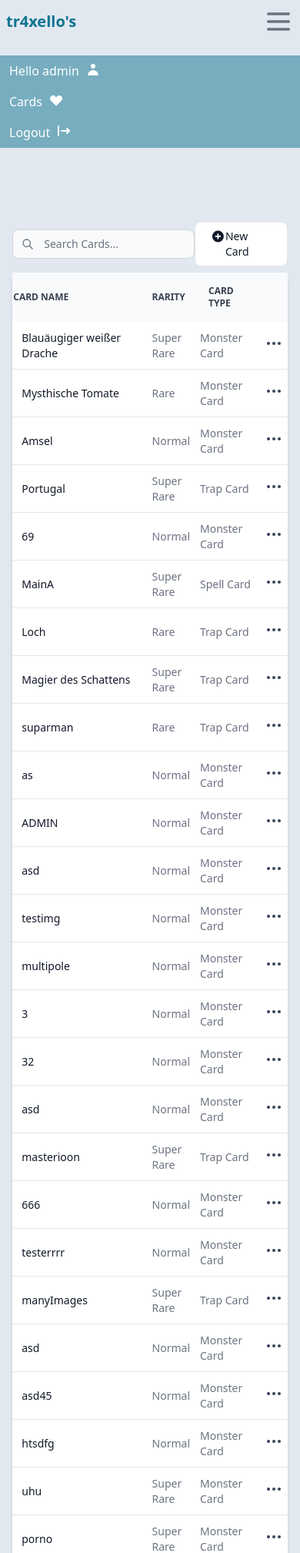
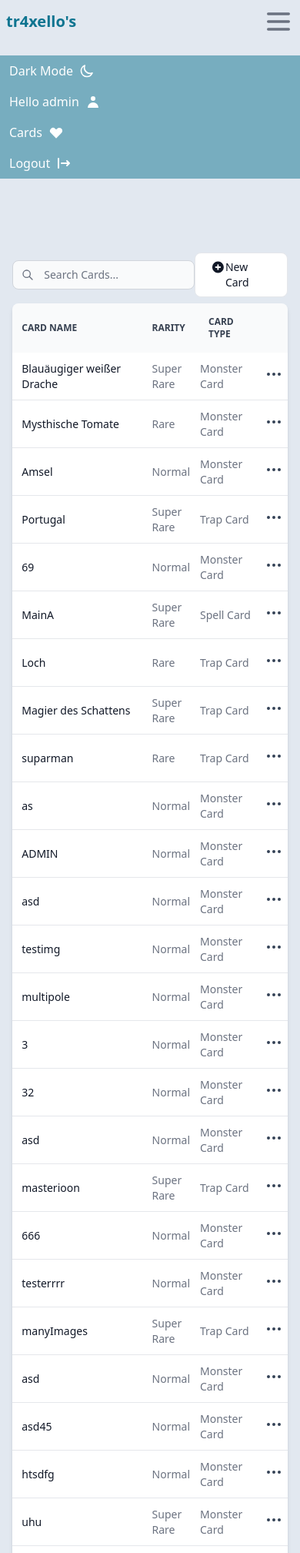
Before and after one commit to zieglerl00/ziggy-todo, a Django app: page / in a window 390 px wide, after a click that opens the changed part. Shown: the top 2017 px of the page at 77% size. Run offline with Django 4.2, Linux system fonts and the light colour scheme; a user stored in the database is signed in; data comes from the database, SQL or seed files in the repository; both versions use the stored data as it was after the commit; some libraries are stand-ins or nearby versions.

Commit message:
PATCH: added Toaster and Darkmode

```diff
--- a/images_app/urls.py
+++ b/images_app/urls.py
@@ -12,4 +12,5 @@ urlpatterns = [
     path('logout/', views.logout_view, name="logout"),
     path('add_card/', views.add_card, name="add_card"),
     path('card/<int:pk>', views.card_detail_view, name="card_page"),
+    path('delete/<int:pk>', views.delete_entry, name="delete"),
 ]
--- a/images_app/views.py
+++ b/images_app/views.py
@@ -102,8 +102,7 @@ def add_card(request):
                     new_image = Image(card=card, photo=image)
                     new_image.save()
 
-
-
+            messages.success(request, 'added successfully')
             return HttpResponseRedirect('/')
         else:
             return HttpResponseRedirect('/?error=not_authenticated')
@@ -120,8 +119,14 @@ def card_detail_view(request, pk):
         "card": card,
     })
 
-# def add_photo(request):
-#
-#     if request.method == "POST":
-#         data = request.POST
-#         images = request.FILES.get("images")
+
+def delete_entry(request, pk):
+    user = request.user
+
+    if user.is_superuser:
+        card = Card.objects.get(pk=pk)
+        card.delete()
+        messages.success(request, 'delete successfully')
+        return HttpResponseRedirect('/')
+    else:
+        return HttpResponseRedirect('/?error=not_authenticated')
--- a/static/js/main.js
+++ b/static/js/main.js
@@ -66,3 +66,38 @@ function copyToClipboard(pk) {
         //TODO copied to clipboard pop up
     }
 }
+
+let nav_mode = document.getElementById("nav--mode")
+function changeMode() {
+
+    let el = document.getElementById('change--mode')
+    if (el.classList.contains("dark")) {
+        el.classList.remove("dark")
+        nav_mode.innerHTML = "Dark Mode\n" +
+            "                    <svg xmlns=\"http://www.w3.org/2000/svg\" class=\"ml-2 h-5 w-5\" fill=\"none\" viewBox=\"0 0 24 24\" stroke=\"currentColor\" stroke-width=\"2\">\n" +
+            "                      <path stroke-linecap=\"round\" stroke-linejoin=\"round\" d=\"M20.354 15.354A9 9 0 018.646 3.646 9.003 9.003 0 0012 21a9.003 9.003 0 008.354-5.646z\" />\n" +
+            "                    </svg>"
+    }
+    else {
+        el.classList.add("dark")
+        nav_mode.innerHTML = "Light Mode\n" +
+            "<svg xmlns=\"http://www.w3.org/2000/svg\" class=\"ml-2 h-5 w-5\" fill=\"none\" viewBox=\"0 0 24 24\" stroke=\"currentColor\" stroke-width=\"2\">\n" +
+            "  <path stroke-linecap=\"round\" stroke-linejoin=\"round\" d=\"M12 3v1m0 16v1m9-9h-1M4 12H3m15.364 6.364l-.707-.707M6.343 6.343l-.707-.707m12.728 0l-.707.707M6.343 17.657l-.707.707M16 12a4 4 0 11-8 0 4 4 0 018 0z\" />\n" +
+            "</svg>"
+    }
+}
+
+// On page load or when changing themes, best to add inline in `head` to avoid FOUC
+    if (localStorage.getItem('color-theme') === 'dark' || (!('color-theme' in localStorage) && window.matchMedia('(prefers-color-scheme: dark)').matches)) {
+        document.documentElement.classList.add('dark');
+        nav_mode.innerHTML = "Light Mode\n" +
+            "<svg xmlns=\"http://www.w3.org/2000/svg\" class=\"ml-2 h-5 w-5\" fill=\"none\" viewBox=\"0 0 24 24\" stroke=\"currentColor\" stroke-width=\"2\">\n" +
+            "  <path stroke-linecap=\"round\" stroke-linejoin=\"round\" d=\"M12 3v1m0 16v1m9-9h-1M4 12H3m15.364 6.364l-.707-.707M6.343 6.343l-.707-.707m12.728 0l-.707.707M6.343 17.657l-.707.707M16 12a4 4 0 11-8 0 4 4 0 018 0z\" />\n" +
+            "</svg>"
+    } else {
+        document.documentElement.classList.remove('dark')
+        nav_mode.innerHTML = "Dark Mode\n" +
+            "                    <svg xmlns=\"http://www.w3.org/2000/svg\" class=\"ml-2 h-5 w-5\" fill=\"none\" viewBox=\"0 0 24 24\" stroke=\"currentColor\" stroke-width=\"2\">\n" +
+            "                      <path stroke-linecap=\"round\" stroke-linejoin=\"round\" d=\"M20.354 15.354A9 9 0 018.646 3.646 9.003 9.003 0 0012 21a9.003 9.003 0 008.354-5.646z\" />\n" +
+            "                    </svg>"
+    }
--- a/static/src/output.css
+++ b/static/src/output.css
@@ -1494,6 +1555,19 @@ input:checked + .toggle-bg {
   border-bottom-right-radius: 0.5rem;
 }
 
+.rounded-t-lg {
+  border-top-left-radius: 0.5rem;
+  border-top-right-radius: 0.5rem;
+}
+
+.rounded-tr-lg {
+  border-top-right-radius: 0.5rem;
+}
+
+.rounded-tl-lg {
+  border-top-left-radius: 0.5rem;
+}
+
 .border {
   border-width: 1px;
 }
--- a/tailwind.config.js
+++ b/tailwind.config.js
@@ -4,6 +4,7 @@ module.exports = {
       './templates/**/*.html',
       './node_modules/flowbite/**/*.js'
   ],
+  darkMode: "class",
   theme: {
     extend: {},
   },
--- a/templates/_base.html
+++ b/templates/_base.html
@@ -4,7 +4,7 @@
 {% load static %}
 
 <!DOCTYPE html>
-<html lang="en">
+<html lang="en" class="" id="change--mode">
 
 <head>
     <meta charset="UTF-8">
@@ -18,7 +18,7 @@
 
 </head>
 
-<body class="bg-slate-200">
+<body class="bg-slate-200 dark:bg-slate-600">
 
     {% include "sign_in.html" %}
     {% include "navbar.html" %}
--- a/templates/add_card.html
+++ b/templates/add_card.html
@@ -37,10 +37,10 @@
                         </select>
                     </div>
                     <div class="mb-2">
-                        {% include 'dropzone.html' %}
+                        {% include 'insert_files.html' %}
                     </div>
                 <div class="mt-4 flex justify-end">
-                    <button data-modal-toggle="extralarge-modal" class="mr-2 text-white bg-gray-700/50 hover:bg-gray-800 focus:ring-4 focus:outline-none focus:ring-gray-300 font-medium rounded-lg text-sm px-5 py-2.5 text-center dark:bg-blue-600 dark:hover:bg-blue-700 dark:focus:ring-blue-800">Cancel</button>
+                    <button data-modal-toggle="extralarge-modal" class="mr-2 text-white bg-gray-700/50 hover:bg-gray-800 focus:ring-4 focus:outline-none focus:ring-gray-300 font-medium rounded-lg text-sm px-5 py-2.5 text-center dark:bg-gray-600 dark:hover:bg-gray-300 dark:focus:ring-gray-800">Cancel</button>
                     <button data-modal-toggle="extralarge-modal" type="submit" class="text-white bg-cyan-700 hover:bg-cyan-800 focus:ring-4 focus:outline-none focus:ring-cyan-300 font-medium rounded-lg text-sm px-5 py-2.5 text-center dark:bg-cyan-600/50 dark:hover:bg-cyan-700 dark:focus:ring-blue-800">Add Card</button>
                 </div>
 
--- a/templates/card_dropdown.html
+++ b/templates/card_dropdown.html
@@ -1,7 +1,7 @@
 <div id="dropdown-{{ card.pk }}" class="z-10 hidden bg-white divide-y divide-gray-100 rounded shadow w-44 dark:bg-gray-700">
     <ul class="py-1 text-sm text-gray-700 dark:text-gray-200" aria-labelledby="dropdownDefault">
       <li>
-        <a href="{% url 'images_app:card_page' card.pk %}" class="flex block px-4 py-2 hover:bg-gray-100 dark:hover:bg-gray-600 dark:hover:text-white">
+        <a href="{% url 'images_app:card_page' card.pk %}" class="flex items-center block px-4 py-2 hover:bg-gray-100 dark:hover:bg-gray-600 dark:hover:text-white">
             Details
             <svg xmlns="http://www.w3.org/2000/svg" class="h-4 w-4 ml-2" fill="none" viewBox="0 0 24 24" stroke="currentColor" stroke-width="2">
               <path stroke-linecap="round" stroke-linejoin="round" d="M4 6a2 2 0 012-2h2a2 2 0 012 2v2a2 2 0 01-2 2H6a2 2 0 01-2-2V6zM14 6a2 2 0 012-2h2a2 2 0 012 2v2a2 2 0 01-2 2h-2a2 2 0 01-2-2V6zM4 16a2 2 0 012-2h2a2 2 0 012 2v2a2 2 0 01-2 2H6a2 2 0 01-2-2v-2zM14 16a2 2 0 012-2h2a2 2 0 012 2v2a2 2 0 01-2 2h-2a2 2 0 01-2-2v-2z" />
@@ -9,12 +9,24 @@
         </a>
       </li>
       <li>
-        <p id="copy_to_clipboard{{ card.pk }}" onclick="copyToClipboard({{ card.pk }})" target="http://127.0.0.1:8000/card/{{ card.pk }}" class="cursor-pointer flex block px-4 py-2 hover:bg-gray-100 dark:hover:bg-gray-600 dark:hover:text-white">
+        <p id="copy_to_clipboard{{ card.pk }}" onclick="copyToClipboard({{ card.pk }})" target="http://127.0.0.1:8000/card/{{ card.pk }}" class="cursor-pointer flex items-center block px-4 py-2 hover:bg-gray-100 dark:hover:bg-gray-600 dark:hover:text-white">
             Direct Link
             <svg xmlns="http://www.w3.org/2000/svg" class="h-4 w-4 ml-2" fill="none" viewBox="0 0 24 24" stroke="currentColor" stroke-width="2">
               <path stroke-linecap="round" stroke-linejoin="round" d="M13.828 10.172a4 4 0 00-5.656 0l-4 4a4 4 0 105.656 5.656l1.102-1.101m-.758-4.899a4 4 0 005.656 0l4-4a4 4 0 00-5.656-5.656l-1.1 1.1" />
             </svg>
         </p>
       </li>
+        {% if user.is_superuser %}
+            <li>
+                <p class="flex items-center block px-4 py-2 cursor-pointer hover:bg-gray-100 dark:hover:bg-gray-600 dark:hover:text-white" data-modal-toggle="popup-modal">
+                    Delete
+                    <svg xmlns="http://www.w3.org/2000/svg" class="text-red-500 h-4 w-4 ml-2" fill="none" viewBox="0 0 24 24" stroke="currentColor" stroke-width="2">
+                      <path stroke-linecap="round" stroke-linejoin="round" d="M19 7l-.867 12.142A2 2 0 0116.138 21H7.862a2 2 0 01-1.995-1.858L5 7m5 4v6m4-6v6m1-10V4a1 1 0 00-1-1h-4a1 1 0 00-1 1v3M4 7h16" />
+                    </svg>
+                </p>
+            </li>
+        {% endif %}
     </ul>
 </div>
+
+{% include 'delete.html' %}
--- a/templates/datatable.html
+++ b/templates/datatable.html
@@ -11,17 +11,13 @@
                 <div class="flex absolute inset-y-0 left-0 items-center pl-3 pointer-events-none">
                     <svg class="w-4 h-4 text-gray-500 dark:text-gray-400" fill="none" stroke="currentColor" viewBox="0 0 24 24" xmlns="http://www.w3.org/2000/svg"><path stroke-linecap="round" stroke-linejoin="round" stroke-width="2" d="M21 21l-6-6m2-5a7 7 0 11-14 0 7 7 0 0114 0z"></path></svg>
                 </div>
-                <input type="search" onkeyup="searchTable()" id="default-search" class="block p-2 pl-10 w-full text-sm text-gray-900 bg-gray-50 rounded-lg border border-gray-300 focus:ring-cyan-500 focus:border-cyan-500 dark:bg-cyan-700 dark:border-gray-600 dark:placeholder-gray-400 dark:text-white dark:focus:ring-cyan-500 dark:focus:border-cyan-500" placeholder="Search Cards..." required>
+                <input type="search" onkeyup="searchTable()" id="default-search" class="block p-2 pl-10 w-full text-sm text-gray-900 bg-gray-50 rounded-lg border border-gray-300 focus:ring-cyan-500 focus:border-cyan-500 dark:bg-gray-700 dark:border-gray-600 dark:placeholder-gray-400 dark:text-white dark:focus:ring-cyan-500 dark:focus:border-cyan-500" placeholder="Search Cards..." required>
             </div>
         </div>
 
-        {% if error_msg %}
+    {% include "toaster.html" %}
 
-            asdasd
-            {% for message in messsages %}
-                {{ message }}
-            {% endfor %}
-        {% endif %}
+
 
         {% if user.is_superuser %}
             <a data-modal-toggle="extralarge-modal" type="button" class="flex py-2 px-5 text-sm font-medium text-gray-900 focus:outline-none bg-white rounded-lg border border-gray-200 hover:bg-gray-100 ease-in-out duration-150 cursor-pointer hover:text-cyan-700 focus:z-10 focus:ring-4 focus:ring-gray-200 dark:focus:ring-gray-700 dark:bg-gray-800 dark:text-gray-400 dark:border-gray-600 dark:hover:text-white dark:hover:bg-gray-700">
@@ -41,16 +37,16 @@
 {#                        <th onclick="sortTable(0)" scope="col" class="md:px-3 py-4">#}
 {#                            ##}
 {#                        </th>#}
-                        <th onclick="sortTable(0)" scope="col" class="md:px-3 py-4 hover:bg-gray-100 ease-in-out duration-150">
+                        <th onclick="sortTable(0)" scope="col" class="px-3 py-4 hover:bg-gray-100 dark:hover:bg-gray-800/30 ease-in-out duration-150 rounded-tl-lg">
                             Card name
                         </th>
-                        <th onclick="sortTable(1)" scope="col" class="px-3 py-4 hover:bg-gray-100 ease-in-out duration-150">
+                        <th onclick="sortTable(1)" scope="col" class="px-3 py-4 hover:bg-gray-100 dark:hover:bg-gray-800/30 ease-in-out duration-150">
                             Rarity
                         </th>
-                        <th onclick="sortTable(2)" scope="col" class="px-3 py-4 hover:bg-gray-100 ease-in-out duration-150">
+                        <th onclick="sortTable(2)" scope="col" class="px-3 py-4 hover:bg-gray-100 dark:hover:bg-gray-800/30 ease-in-out duration-150">
                             Card Type
                         </th>
-                        <th scope="col" class="md:px-3 py-4">
+                        <th scope="col" class="md:px-3 py-4 rounded-tr-lg">
                             <span class="sr-only">Edit</span>
                         </th>
                     </tr>
@@ -72,8 +68,8 @@
                             {{ card.card_type.card_type }}
                         </td>
                         <td class="px-1.5 md:px-4 py-4 text-right">
-                            <button id="dropdownDefault" data-dropdown-toggle="dropdown-{{ card.pk }}" class="text-slate-700 font-medium text-sm text-center inline-flex items-center dark:bg-blue-600 dark:hover:bg-blue-700 dark:focus:ring-blue-800" type="button">
-                                <svg xmlns="http://www.w3.org/2000/svg" class="hover:text-cyan-700 ease-in-out duration-150 h-6 w-6" fill="none" viewBox="0 0 24 24" stroke="currentColor" stroke-width="2">
+                            <button id="dropdownDefault" data-dropdown-toggle="dropdown-{{ card.pk }}" class="text-slate-700 font-medium text-sm text-center inline-flex items-center  dark:focus:ring-blue-800" type="button">
+                                <svg xmlns="http://www.w3.org/2000/svg" class="hover:text-cyan-700 dark:text-gray-200 ease-in-out duration-150 h-6 w-6" fill="none" viewBox="0 0 24 24" stroke="currentColor" stroke-width="2">
                                   <path stroke-linecap="round" stroke-linejoin="round" d="M5 12h.01M12 12h.01M19 12h.01M6 12a1 1 0 11-2 0 1 1 0 012 0zm7 0a1 1 0 11-2 0 1 1 0 012 0zm7 0a1 1 0 11-2 0 1 1 0 012 0z" />
                                 </svg>
                             </button>
--- /dev/null
+++ b/templates/delete.html
@@ -0,0 +1,17 @@
+<div id="popup-modal" tabindex="-1" class="hidden overflow-y-auto overflow-x-hidden fixed top-0 right-0 left-0 z-50 md:inset-0 h-modal md:h-full">
+    <div class="relative p-4 w-full max-w-md h-full md:h-auto">
+        <div class="relative bg-white rounded-lg shadow dark:bg-gray-700">
+            <button type="button" class="absolute top-3 right-2.5 text-gray-400 bg-transparent hover:bg-gray-200 hover:text-gray-900 rounded-lg text-sm p-1.5 ml-auto inline-flex items-center dark:hover:bg-gray-800 dark:hover:text-white" data-modal-toggle="popup-modal">
+                <svg class="w-5 h-5" fill="currentColor" viewBox="0 0 20 20" xmlns="http://www.w3.org/2000/svg"><path fill-rule="evenodd" d="M4.293 4.293a1 1 0 011.414 0L10 8.586l4.293-4.293a1 1 0 111.414 1.414L11.414 10l4.293 4.293a1 1 0 01-1.414 1.414L10 11.414l-4.293 4.293a1 1 0 01-1.414-1.414L8.586 10 4.293 5.707a1 1 0 010-1.414z" clip-rule="evenodd"></path></svg>
+            </button>
+            <div class="p-6 text-center">
+                <svg class="mx-auto mb-4 w-14 h-14 text-gray-400 dark:text-gray-200" fill="none" stroke="currentColor" viewBox="0 0 24 24" xmlns="http://www.w3.org/2000/svg"><path stroke-linecap="round" stroke-linejoin="round" stroke-width="2" d="M12 8v4m0 4h.01M21 12a9 9 0 11-18 0 9 9 0 0118 0z"></path></svg>
+                <h3 class="mb-5 text-lg font-normal text-gray-500 dark:text-gray-400">Are you sure you want to delete this Card?</h3>
+                <a href="{% url 'images_app:delete' card.pk %}" data-modal-toggle="popup-modal" type="button" class="text-white bg-red-500 hover:bg-red-800 focus:ring-4 focus:outline-none focus:ring-red-300 dark:focus:ring-red-800 font-medium rounded-lg text-sm inline-flex items-center px-5 py-2.5 text-center mr-2">
+                    Yes, I'm sure
+                </a>
+                <button data-modal-toggle="popup-modal" type="button" class="text-gray-500 bg-white hover:bg-gray-100 focus:ring-4 focus:outline-none focus:ring-gray-200 rounded-lg border border-gray-200 text-sm font-medium px-5 py-2.5 hover:text-gray-900 focus:z-10 dark:bg-gray-700 dark:text-gray-300 dark:border-gray-500 dark:hover:text-white dark:hover:bg-gray-600 dark:focus:ring-gray-600">No, cancel</button>
+            </div>
+        </div>
+    </div>
+</div>
--- a/templates/dropzone.html
+++ b/templates/insert_files.html
@@ -1,3 +1,3 @@
-<div class="flex justify-center items-center w-full">
+<div class="flex justify-center items-center w-full mt-4">
     <input name="images" class="block w-full text-sm text-gray-900 bg-gray-50 rounded-lg border border-gray-300 cursor-pointer dark:text-gray-400 focus:outline-none dark:bg-gray-700 dark:border-gray-600 dark:placeholder-gray-400" id="multiple_files" type="file" multiple>
 </div>
--- a/templates/navbar.html
+++ b/templates/navbar.html
@@ -1,4 +1,4 @@
-<nav class="border-gray-200 md:px-2 sm:px-4 md:py-2.5 bg-slate-200 dark:bg-gray-800">
+<nav class="border-gray-200 md:px-2 sm:px-4 md:py-2.5 bg-slate-200 dark:bg-gray-800 dark:shadow-lg">
     <div class="flex flex-wrap justify-between items-center mx-auto">
         <a href="{% url 'images_app:index' %}" class="flex items-center">
             <span class="p-2 self-center text-cyan-700 text-xl font-semibold whitespace-nowrap dark:text-white">tr4xello's</span>
@@ -17,9 +17,15 @@
         </button>
         <div class="hidden w-full md:block md:w-auto ease-in-out duration-200" id="mobile-menu">
             <ul class="flex flex-col mt-4 md:flex-row md:space-x-8 md:mt-0 md:text-sm md:font-medium">
+                <li id="nav--mode" class="cursor-pointer flex items-center bg-cyan-700/50 hover:text-slate-700 ease-in-out duration-150 flex block py-2 pr-4 pl-3 text-white  md:bg-transparent md:text-cyan-700 md:p-0 dark:text-white" onclick="changeMode()">
+                    Dark Mode
+                    <svg xmlns="http://www.w3.org/2000/svg" class="ml-2 h-5 w-5" fill="none" viewBox="0 0 24 24" stroke="currentColor" stroke-width="2">
+                      <path stroke-linecap="round" stroke-linejoin="round" d="M20.354 15.354A9 9 0 018.646 3.646 9.003 9.003 0 0012 21a9.003 9.003 0 008.354-5.646z" />
+                    </svg>
+                </li>
             {% if user.is_authenticated %}
                 <li>
-                    <a href="{% url 'images_app:index' %}" class="bg-cyan-700/50 hover:text-slate-700 ease-in-out duration-150 flex block py-2 pr-4 pl-3 text-white  md:bg-transparent md:text-cyan-700 md:p-0 dark:text-white" aria-current="page">
+                    <a href="{% url 'images_app:index' %}" class="flex items-center bg-cyan-700/50 hover:text-slate-700 ease-in-out duration-150 flex block py-2 pr-4 pl-3 text-white  md:bg-transparent md:text-cyan-700 md:p-0 dark:text-white" aria-current="page">
                         Hello {{ user }}
                         <svg xmlns="http://www.w3.org/2000/svg" class="ml-2 h-5 w-5" viewBox="0 0 20 20" fill="currentColor">
                           <path fill-rule="evenodd" d="M10 9a3 3 0 100-6 3 3 0 000 6zm-7 9a7 7 0 1114 0H3z" clip-rule="evenodd" />
@@ -28,7 +34,7 @@
                 </li>
             {% endif %}
                 <li>
-                    <a href="{% url 'images_app:index' %}" class="bg-cyan-700/50 hover:text-slate-700 ease-in-out duration-150 flex block py-2 pr-4 pl-3 text-white md:bg-transparent md:text-cyan-700 md:p-0 dark:text-white" aria-current="page">
+                    <a href="{% url 'images_app:index' %}" class="flex items-center bg-cyan-700/50 hover:text-slate-700 ease-in-out duration-150 flex block py-2 pr-4 pl-3 text-white md:bg-transparent md:text-cyan-700 md:p-0 dark:text-white" aria-current="page">
                         Cards
                         <svg xmlns="http://www.w3.org/2000/svg" class="ml-2 h-5 w-5" viewBox="0 0 20 20" fill="currentColor">
                           <path fill-rule="evenodd" d="M3.172 5.172a4 4 0 015.656 0L10 6.343l1.172-1.171a4 4 0 115.656 5.656L10 17.657l-6.828-6.829a4 4 0 010-5.656z" clip-rule="evenodd" />
@@ -37,7 +43,7 @@
                 </li>
                 {% if user.is_authenticated %}
                 <li>
-                    <a href="{% url 'images_app:logout' %}" class="bg-cyan-700/50 hover:text-slate-700 ease-in-out duration-150 flex block py-2 pr-4 pl-3 text-white md:bg-transparent md:text-cyan-700 md:p-0 dark:text-white">
+                    <a href="{% url 'images_app:logout' %}" class="flex items-center bg-cyan-700/50 hover:text-slate-700 ease-in-out duration-150 flex block py-2 pr-4 pl-3 text-white md:bg-transparent md:text-cyan-700 md:p-0 dark:text-white">
                         Logout
                         <svg xmlns="http://www.w3.org/2000/svg" class="ml-2 h-5 w-5" viewBox="0 0 20 20" fill="currentColor">
                           <path fill-rule="evenodd" d="M3 3a1 1 0 00-1 1v12a1 1 0 102 0V4a1 1 0 00-1-1zm10.293 9.293a1 1 0 001.414 1.414l3-3a1 1 0 000-1.414l-3-3a1 1 0 10-1.414 1.414L14.586 9H7a1 1 0 100 2h7.586l-1.293 1.293z" clip-rule="evenodd" />
@@ -46,7 +52,7 @@
                 </li>
                 {% else %}
                 <li>
-                    <a href="#" class="bg-cyan-700/50 hover:text-slate-700 ease-in-out duration-150 flex block py-2 pr-4 pl-3 text-white bg-blue-700 md:bg-transparent md:text-cyan-700 md:p-0 dark:text-white" data-modal-toggle="authentication-modal">
+                    <a href="#" class="flex items-center bg-cyan-700/50 hover:text-slate-700 ease-in-out duration-150 flex block py-2 pr-4 pl-3 text-white bg-blue-700 md:bg-transparent md:text-cyan-700 md:p-0 dark:text-white" data-modal-toggle="authentication-modal">
                         Login
                         <svg xmlns="http://www.w3.org/2000/svg" class="ml-2 h-5 w-5" viewBox="0 0 20 20" fill="currentColor">
                           <path fill-rule="evenodd" d="M3 3a1 1 0 011 1v12a1 1 0 11-2 0V4a1 1 0 011-1zm7.707 3.293a1 1 0 010 1.414L9.414 9H17a1 1 0 110 2H9.414l1.293 1.293a1 1 0 01-1.414 1.414l-3-3a1 1 0 010-1.414l3-3a1 1 0 011.414 0z" clip-rule="evenodd" />
--- /dev/null
+++ b/templates/toaster.html
@@ -0,0 +1,14 @@
+{% if messages %}
+    {% for message in messages %}
+        <div id="toast-bottom-right" class="border-1 border-green-700/30 fixed right-5 z-50 bottom-5 flex items-center w-full max-w-xs p-4 mb-4 text-gray-500 bg-white rounded-lg shadow dark:text-gray-400 dark:bg-gray-700" role="alert">
+            <div class="inline-flex items-center justify-center flex-shrink-0 w-8 h-8 text-green-500 bg-green-100 rounded-lg dark:bg-green-800 dark:text-green-200">
+                <svg class="w-5 h-5" fill="currentColor" viewBox="0 0 20 20" xmlns="http://www.w3.org/2000/svg"><path fill-rule="evenodd" d="M16.707 5.293a1 1 0 010 1.414l-8 8a1 1 0 01-1.414 0l-4-4a1 1 0 011.414-1.414L8 12.586l7.293-7.293a1 1 0 011.414 0z" clip-rule="evenodd"></path></svg>
+            </div>
+            <div class="ml-3 text-sm font-normal">{{ message }}</div>
+            <button id="close-btn-toaster" type="button" class="ml-auto -mx-1.5 -my-1.5 bg-white text-gray-400 hover:text-gray-900 rounded-lg focus:ring-2 focus:ring-gray-300 p-1.5 hover:bg-gray-100 inline-flex h-8 w-8 dark:text-gray-500 dark:hover:text-white dark:bg-gray-800 dark:hover:bg-gray-700" data-dismiss-target="#toast-bottom-right" aria-label="Close">
+                <span class="sr-only">Close</span>
+                <svg class="w-5 h-5" fill="currentColor" viewBox="0 0 20 20" xmlns="http://www.w3.org/2000/svg"><path fill-rule="evenodd" d="M4.293 4.293a1 1 0 011.414 0L10 8.586l4.293-4.293a1 1 0 111.414 1.414L11.414 10l4.293 4.293a1 1 0 01-1.414 1.414L10 11.414l-4.293 4.293a1 1 0 01-1.414-1.414L8.586 10 4.293 5.707a1 1 0 010-1.414z" clip-rule="evenodd"></path></svg>
+            </button>
+        </div>
+    {% endfor %}
+{% endif %}
--- a/traxello/settings.py
+++ b/traxello/settings.py
@@ -26,8 +26,6 @@ SECRET_KEY = 'django-insecure-2d-*j8w=*9d3e@zavf+ep&#1l+yldzp@rgx2*gmt5d&1c44pg#
 DEBUG = True
 
 ALLOWED_HOSTS = []
-
-# npx tailwindcss -i ./static/src/input.css -o ./static/src/output.css --watch  <-- run in console for CSS
 
 # Application definition
 
```
Also changed, not shown: other parts of static/src/output.css (+193 -0 lines), README.md, db.sqlite3.
